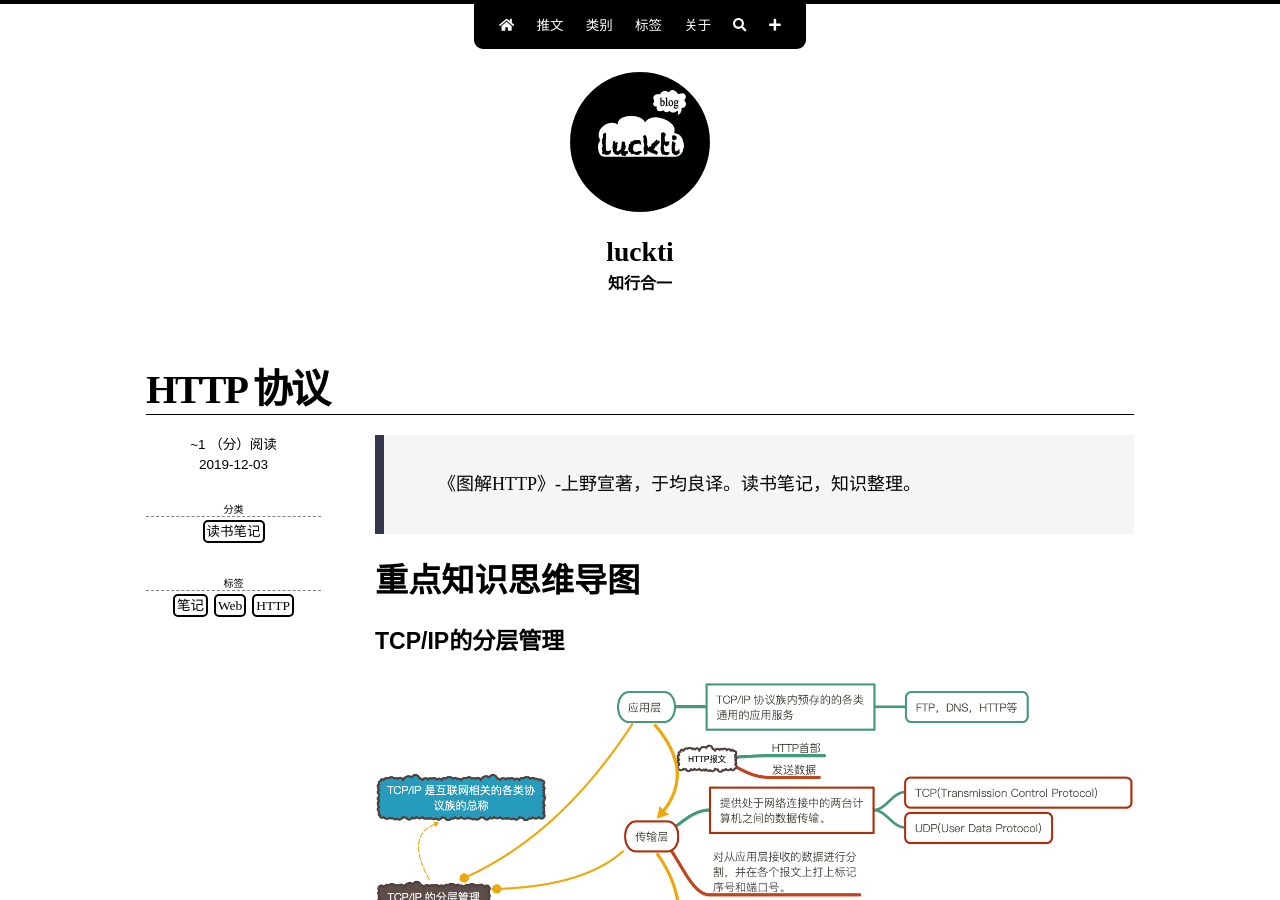
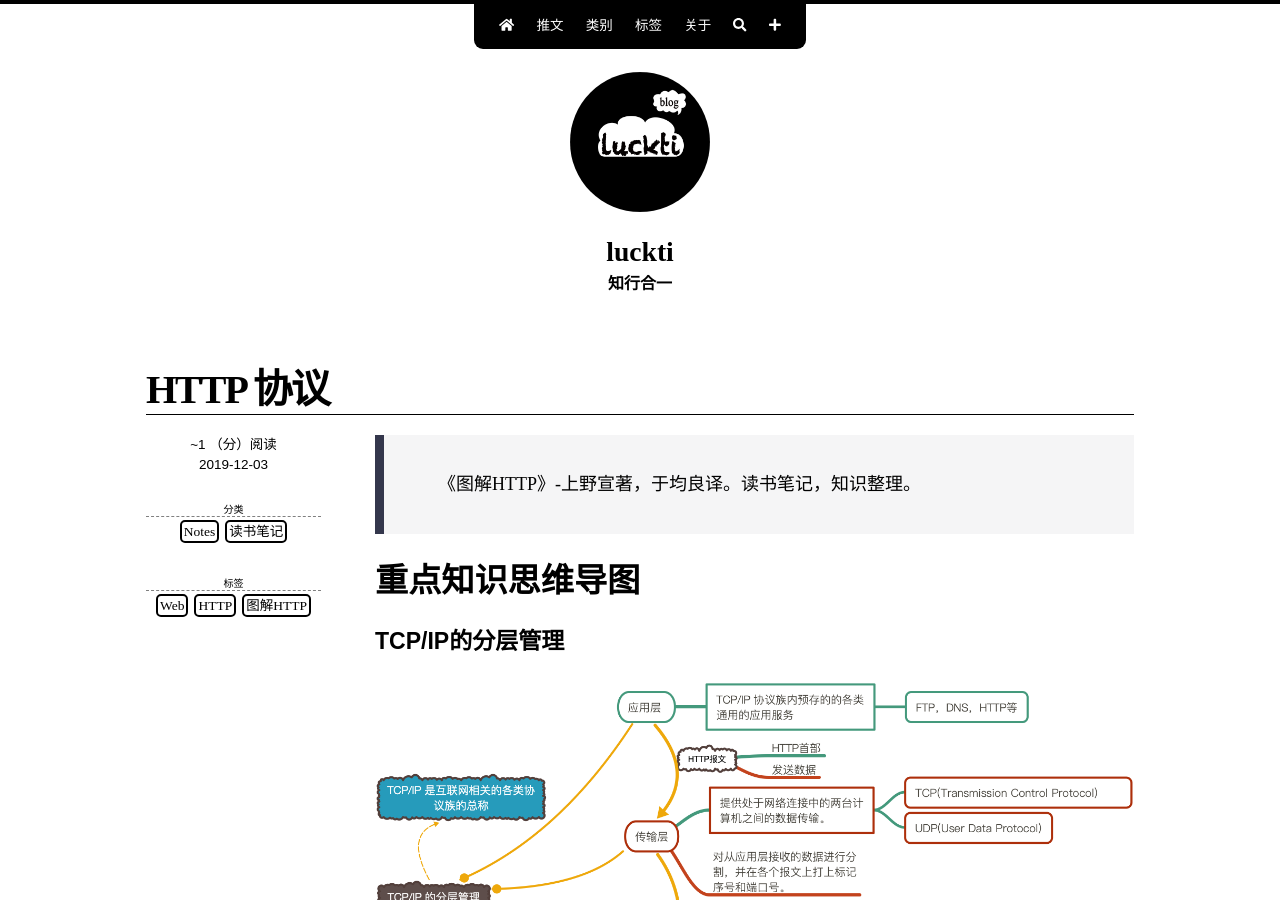
Before and after one commit to luckti/luckti.github.io, a Jekyll site: the page built from _posts/2019-12-03-HTTP-Protocol.md, in a window 1280 px wide and 900 px high. Built offline with Jekyll 4.4.1, drawn with Linux system fonts in a browser that asks for light colours; nearby versions of some CDN libraries.

Commit message:
modify some details

```diff
--- a/_config.yml
+++ b/_config.yml
@@ -64,6 +64,7 @@ exclude:
   - vendor/cache/
   - vendor/gems/
   - vendor/ruby/
+  - new.py
 
 plugins:
   - jekyll-seo-tag
--- a/_posts/2019-12-03-HTTP-Protocol.md
+++ b/_posts/2019-12-03-HTTP-Protocol.md
@@ -1,10 +1,12 @@
 ---
 title: "HTTP 协议"
-categories: 读书笔记
+categories:
+  - Notes
+  - 读书笔记
 tags:
-  - 笔记
   - Web
   - HTTP
+  - 图解HTTP
 excerpt_separator: <!--more-->
 last_modified_at: 2019-12-03T04:57:43-08:00
 ---
--- a/new.py
+++ b/new.py
@@ -54,9 +54,7 @@ def printHelp():
   print("-t: title(NECESSARY). Each single word seperate by '_', e.g. -t Test_Title")
   print("-T: template chose, defined template: EF-GL, Music, Notes. e.g. -T EF-GL")
   print("please input one of following template names(the name abbreviation in brackets):")
-  print("  EF-GL(EG)")
-  print("  EF-Notes(EN)")
-  print("  Diary(D)")
+  print("  Anime(A)")
   print("  Notes(N)")
   print("-c: categories, seperate by comma. e.g. -c EF-GL,English")
   print("-tg: tags, seperate by comma. e.g. -tg EnglishLearning, Advanced")
```
